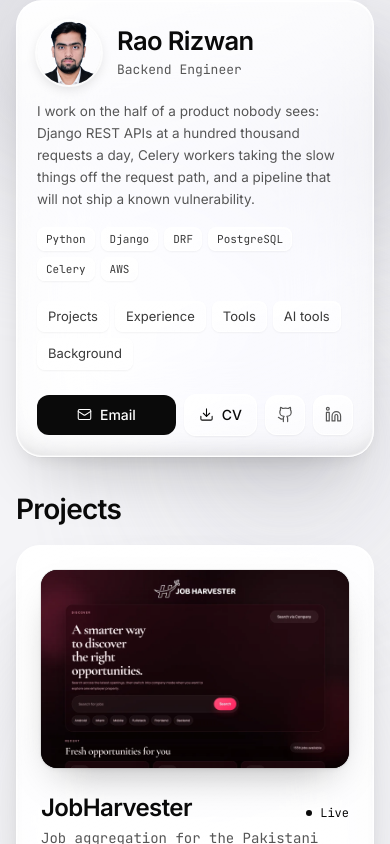
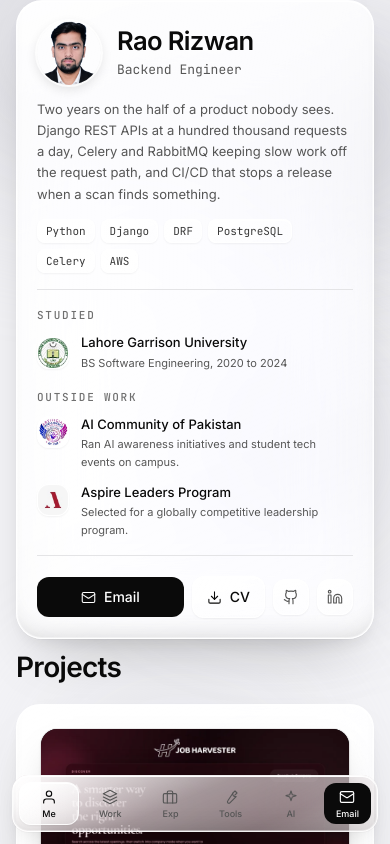
Before and after one commit to devRaoRizwan/portfolio, a React (Vite) app: page / in a window 390 px wide. Shown: the top 844 px of the page. Built offline with nearby package versions, Linux system fonts and the light colour scheme.

Commit message:
mobile view done

```diff
--- a/src/App.jsx
+++ b/src/App.jsx
@@ -1,5 +1,5 @@
 import Rail from './components/Rail'
-import Background from './components/Background'
+import MobileNav from './components/MobileNav'
 import Work from './components/Work'
 import Projects from './components/Projects'
 import Stack from './components/Stack'
@@ -19,7 +19,7 @@
         <i />
       </div>
 
-      <div className="mx-auto w-full max-w-[1500px] px-4 sm:px-6 lg:px-8">
+      <div className="mx-auto w-full max-w-[1500px] px-4 pb-24 sm:px-6 lg:px-8 lg:pb-0">
         <div className="grid gap-3 lg:grid-cols-[340px_minmax(0,1fr)] lg:gap-10 xl:grid-cols-[380px_minmax(0,1fr)]">
           <Rail />
 
@@ -28,10 +28,11 @@
             <Work />
             <Stack />
             <AITools />
-            <Background />
           </main>
         </div>
       </div>
+
+      <MobileNav />
     </>
   )
 }
--- a/src/components/Background.jsx
+++ /dev/null
@@ -1,47 +0,0 @@
-import { background } from '../content'
-import { Section, Reveal, Logo } from './ui'
-
-export default function Background() {
-  const { education, community } = background
-
-  return (
-    <Section id="education" title="Background">
-      <div className="grid gap-4 md:grid-cols-2">
-        <Reveal>
-          <div className="glass h-full rounded-[24px] p-6 sm:p-7">
-            <p className="eyebrow mb-3">Studied</p>
-            <div className="flex items-center gap-3">
-              <Logo src={education.logo} name={education.institution} size={40} />
-              <div className="min-w-0">
-                <p className="text-sm font-medium leading-snug text-ink">
-                  {education.institution}
-                </p>
-                <p className="mt-0.5 text-xs text-muted">
-                  {education.degree}, {education.period}
-                </p>
-              </div>
-            </div>
-
-          </div>
-        </Reveal>
-
-        <Reveal delay={80}>
-          <div className="glass h-full rounded-[24px] p-6 sm:p-7">
-            <p className="eyebrow mb-3">Outside work</p>
-            <ul className="space-y-4">
-              {community.map((item) => (
-                <li key={item.org} className="flex items-start gap-3">
-                  <Logo src={item.logo} name={item.org} size={40} />
-                  <div className="min-w-0">
-                    <p className="text-sm font-medium leading-snug text-ink">{item.org}</p>
-                    <p className="mt-0.5 text-xs leading-relaxed text-muted">{item.note}</p>
-                  </div>
-                </li>
-              ))}
-            </ul>
-          </div>
-        </Reveal>
-      </div>
-    </Section>
-  )
-}
--- /dev/null
+++ b/src/components/EmailButton.jsx
@@ -0,0 +1,18 @@
+import { profile } from '../content'
+import { IconMail, gmailWebUrl, openGmail } from './ui'
+
+export default function EmailButton({ className = '' }) {
+  return (
+    <a
+      href={gmailWebUrl(profile.email)}
+      onClick={(e) => openGmail(e, profile.email)}
+      target="_blank"
+      rel="noreferrer noopener"
+      title={profile.email}
+      className={`inline-flex items-center justify-center gap-2 rounded-xl bg-accent px-4 py-2.5 text-sm font-medium text-white transition-colors hover:bg-accent-dark ${className}`}
+    >
+      <IconMail width={15} height={15} />
+      Email
+    </a>
+  )
+}
--- /dev/null
+++ b/src/components/MobileNav.jsx
@@ -0,0 +1,81 @@
+import { useEffect, useState } from 'react'
+import { profile } from '../content'
+import {
+  IconUser,
+  IconLayers,
+  IconBriefcase,
+  IconWrench,
+  IconSparkle,
+  IconMail,
+  gmailWebUrl,
+  openGmail,
+} from './ui'
+
+const TABS = [
+  { href: '#top', label: 'Me', Icon: IconUser },
+  { href: '#projects', label: 'Work', Icon: IconLayers },
+  { href: '#work', label: 'Exp', Icon: IconBriefcase },
+  { href: '#stack', label: 'Tools', Icon: IconWrench },
+  { href: '#ai', label: 'AI', Icon: IconSparkle },
+]
+
+export default function MobileNav() {
+  const [active, setActive] = useState('#top')
+
+  useEffect(() => {
+    const nodes = TABS.map((t) => document.querySelector(t.href)).filter(Boolean)
+    if (!nodes.length || typeof IntersectionObserver === 'undefined') return
+
+    const observer = new IntersectionObserver(
+      (entries) => {
+        const seen = entries
+          .filter((e) => e.isIntersecting)
+          .sort((a, b) => b.intersectionRatio - a.intersectionRatio)[0]
+        if (seen) setActive(`#${seen.target.id}`)
+      },
+      { rootMargin: '-20% 0px -60% 0px', threshold: [0.05, 0.3] }
+    )
+    nodes.forEach((n) => observer.observe(n))
+    return () => observer.disconnect()
+  }, [])
+
+  return (
+    <div className="no-print pointer-events-none fixed inset-x-0 bottom-0 z-50 lg:hidden">
+      <div className="px-3 pb-[max(0.75rem,env(safe-area-inset-bottom))]">
+        <nav
+          aria-label="Sections"
+          className="glass pointer-events-auto flex items-center gap-0.5 rounded-2xl p-1.5"
+        >
+          {TABS.map(({ href, label, Icon }) => {
+            const on = active === href
+            return (
+              <a
+                key={href}
+                href={href}
+                aria-current={on ? 'true' : undefined}
+                className={`flex flex-1 flex-col items-center gap-1 rounded-xl px-1 py-1.5 transition-colors ${
+                  on ? 'glass-chip text-ink' : 'text-muted'
+                }`}
+              >
+                <Icon width={16} height={16} />
+                <span className="text-[9px] font-medium leading-none">{label}</span>
+              </a>
+            )
+          })}
+
+          <a
+            href={gmailWebUrl(profile.email)}
+            onClick={(e) => openGmail(e, profile.email)}
+            target="_blank"
+            rel="noreferrer noopener"
+            aria-label="Email"
+            className="ml-0.5 flex shrink-0 flex-col items-center gap-1 rounded-xl bg-accent px-3 py-1.5 text-white"
+          >
+            <IconMail width={16} height={16} />
+            <span className="text-[9px] font-medium leading-none">Email</span>
+          </a>
+        </nav>
+      </div>
+    </div>
+  )
+}
--- a/src/components/Projects.jsx
+++ b/src/components/Projects.jsx
@@ -39,6 +39,7 @@
 
 function Links({ name, links }) {
   const repos = [
+    { key: 'overview', label: 'Overview' },
     { key: 'frontend', label: 'Frontend' },
     { key: 'backend', label: 'Backend' },
     { key: 'crawlers', label: 'Crawlers' },
@@ -67,7 +68,7 @@
           className="glass-chip glass-hover inline-flex items-center gap-2 rounded-xl px-4 py-2.5 text-sm font-medium text-ink"
         >
           <IconGithub width={15} height={15} />
-          {repos.length > 1 ? repo.label : 'Source'}
+          {repos.length > 1 || repo.key === 'overview' ? repo.label : 'Source'}
           <span className="sr-only">code for {name}</span>
         </a>
       ))}
@@ -77,7 +78,7 @@
 
 export default function Projects() {
   return (
-    <Section id="projects" title="Projects">
+    <Section id="projects" title="Projects" flush>
       <div className="space-y-5">
         {projects.map((project, i) => (
           <Reveal key={project.name} delay={i * 80}>
@@ -89,10 +90,10 @@
                   <div className="flex flex-wrap items-baseline justify-between gap-x-6 gap-y-1">
                     <h3 className="text-2xl font-semibold text-ink">{project.name}</h3>
                     {project.links.live && (
-                      <span className="inline-flex items-center gap-2 font-mono text-xs text-ink">
+                      <span className="inline-flex items-center gap-2 font-mono text-xs text-[#047857]">
                         <span aria-hidden className="relative flex h-1.5 w-1.5">
-                          <span className="absolute inline-flex h-full w-full animate-ping rounded-full bg-ink opacity-40" />
-                          <span className="relative inline-flex h-1.5 w-1.5 rounded-full bg-ink" />
+                          <span className="absolute inline-flex h-full w-full animate-ping rounded-full bg-[#10b981] opacity-70" />
+                          <span className="relative inline-flex h-1.5 w-1.5 rounded-full bg-[#10b981]" />
                         </span>
                         Live
                       </span>
--- a/src/components/Rail.jsx
+++ b/src/components/Rail.jsx
@@ -1,7 +1,8 @@
 import { useEffect, useState } from 'react'
-import { profile } from '../content'
+import { profile, background } from '../content'
+import EmailButton from './EmailButton'
 import {
-  IconMail,
+  Logo,
   IconGithub,
   IconLinkedin,
   IconDownload,
@@ -12,10 +13,10 @@
   { href: '#work', label: 'Experience' },
   { href: '#stack', label: 'Tools' },
   { href: '#ai', label: 'AI tools' },
-  { href: '#education', label: 'Background' },
 ]
 
 export default function Rail() {
+  const { education, community } = background
   const [active, setActive] = useState('')
 
   useEffect(() => {
@@ -57,9 +58,9 @@
           </div>
         </div>
 
-        <p className="mt-4 text-[13.5px] leading-relaxed text-muted">{profile.bio}</p>
+        <p className="mt-3.5 text-[13px] leading-relaxed text-muted">{profile.bio}</p>
 
-        <ul className="mt-4 flex flex-wrap gap-1.5">
+        <ul className="mt-3.5 flex flex-wrap gap-1.5">
           {profile.coreStack.map((tech) => (
             <li
               key={tech}
@@ -70,22 +71,42 @@
           ))}
         </ul>
 
-        <nav aria-label="Sections" className="no-print mt-5 lg:hidden">
-          <ul className="flex flex-wrap gap-1.5">
-            {LINKS.map((link) => (
-              <li key={link.href}>
-                <a
-                  href={link.href}
-                  className="glass-chip inline-flex rounded-lg px-2.5 py-1 text-[13px] text-ink-soft"
-                >
-                  {link.label}
-                </a>
+        <div className="mt-4 h-px bg-[var(--color-line)]" />
+
+        <div className="mt-4">
+          <p className="eyebrow mb-2.5">Studied</p>
+          <div className="flex items-center gap-3">
+            <Logo src={education.logo} name={education.institution} className="h-8 w-8 sm:h-9 sm:w-9" />
+            <div className="min-w-0">
+              <p className="text-[13px] font-medium leading-snug text-ink">
+                {education.institution}
+              </p>
+              <p className="mt-0.5 text-[11px] text-muted">
+                {education.degree}, {education.period}
+              </p>
+            </div>
+          </div>
+        </div>
+
+        <div className="mt-4">
+          <p className="eyebrow mb-2.5">Outside work</p>
+          <ul className="space-y-3">
+            {community.map((item) => (
+              <li key={item.org} className="flex items-start gap-3">
+                <Logo src={item.logo} name={item.org} className="h-8 w-8 sm:h-9 sm:w-9" />
+                <div className="min-w-0">
+                  <p className="text-[13px] font-medium leading-snug text-ink">{item.org}</p>
+                  <p className="mt-0.5 text-[11px] leading-relaxed text-muted">{item.note}</p>
+                </div>
               </li>
             ))}
           </ul>
-        </nav>
+        </div>
 
-        <nav aria-label="Sections" className="no-print mt-5 hidden lg:block">
+        <div className="mt-4 h-px bg-[var(--color-line)]" />
+
+
+        <nav aria-label="Sections" className="no-print mt-4 hidden lg:block">
           <ul>
             {LINKS.map((link, i) => {
               const on = active === link.href
@@ -93,7 +114,7 @@
                 <li key={link.href}>
                   <a
                     href={link.href}
-                    className={`group flex items-baseline gap-3 py-[7px] text-sm transition-colors ${
+                    className={`group flex items-baseline gap-3 py-1.5 text-sm transition-colors ${
                       on ? 'font-medium text-ink' : 'text-muted hover:text-ink'
                     }`}
                   >
@@ -113,14 +134,8 @@
           </ul>
         </nav>
 
-        <div className="no-print mt-6 flex flex-wrap items-center gap-2">
-          <a
-            href={`mailto:${profile.email}`}
-            className="inline-flex flex-1 items-center justify-center gap-2 rounded-xl bg-accent px-4 py-2.5 text-sm font-medium text-white transition-colors hover:bg-accent-dark"
-          >
-            <IconMail width={15} height={15} />
-            Email
-          </a>
+        <div className="no-print mt-5 flex flex-wrap items-center gap-2">
+          <EmailButton className="flex-1" />
           <a
             href={profile.resume}
             download
@@ -135,18 +150,18 @@
             target="_blank"
             rel="noreferrer noopener"
             aria-label="GitHub"
-            className="glass-chip glass-hover inline-flex h-10 w-10 shrink-0 items-center justify-center rounded-xl text-muted hover:text-ink"
+            className="glass-chip glass-hover inline-flex h-9 w-9 shrink-0 items-center justify-center rounded-xl text-muted hover:text-ink sm:h-10 sm:w-10"
           >
-            <IconGithub width={17} height={17} />
+            <IconGithub width={16} height={16} />
           </a>
           <a
             href={profile.linkedin}
             target="_blank"
             rel="noreferrer noopener"
             aria-label="LinkedIn"
-            className="glass-chip glass-hover inline-flex h-10 w-10 shrink-0 items-center justify-center rounded-xl text-muted hover:text-ink"
+            className="glass-chip glass-hover inline-flex h-9 w-9 shrink-0 items-center justify-center rounded-xl text-muted hover:text-ink sm:h-10 sm:w-10"
           >
-            <IconLinkedin width={17} height={17} />
+            <IconLinkedin width={16} height={16} />
           </a>
         </div>
       </div>
--- a/src/components/Work.jsx
+++ b/src/components/Work.jsx
@@ -10,7 +10,7 @@
           <Reveal key={job.company} delay={i * 80}>
             <article className="glass glass-hover rounded-[24px] p-6 sm:p-8">
               <div className="flex items-start gap-4">
-                <Logo src={job.logo} name={job.company} size={48} />
+                <Logo src={job.logo} name={job.company} className="h-10 w-10 sm:h-12 sm:w-12" />
 
                 <div className="min-w-0 flex-1">
                   <div className="flex flex-wrap items-baseline justify-between gap-x-6 gap-y-1">
--- a/src/components/ui.jsx
+++ b/src/components/ui.jsx
@@ -34,9 +34,10 @@
   )
 }
 
-export function Section({ id, title, children, className = '' }) {
+export function Section({ id, title, children, className = '', flush = false }) {
+  const pad = flush ? 'pb-6 sm:pb-8 lg:pb-10' : 'py-6 sm:py-8 lg:py-10'
   return (
-    <section id={id} className={`w-full py-6 sm:py-8 lg:py-10 ${className}`}>
+    <section id={id} className={`w-full ${pad} ${className}`}>
       {title && (
         <Reveal className="mb-5">
           <h2 className="text-[1.75rem] sm:text-3xl">{title}</h2>
@@ -48,6 +49,7 @@
 }
 
 export function Logo({ src, name, size = 44, className = '' }) {
+  const sizedByClass = /(^|\s)(h-|w-|size-)/.test(className)
   const monogram = name
     .split(' ')
     .filter(Boolean)
@@ -59,7 +61,7 @@
   return (
     <span
       className={`glass-chip flex shrink-0 items-center justify-center overflow-hidden rounded-xl ${className}`}
-      style={{ width: size, height: size }}
+      style={sizedByClass ? undefined : { width: size, height: size }}
     >
       {src ? (
         <img
@@ -137,10 +139,10 @@
 
 export function LogoGrid({ items }) {
   return (
-    <ul className="grid grid-cols-3 gap-2 sm:grid-cols-4 lg:grid-cols-6">
+    <ul className="grid grid-cols-4 gap-1.5 sm:grid-cols-5 sm:gap-2 lg:grid-cols-6">
       {items.map((item) => (
         <li key={item.name}>
-          <div className="glass glass-hover flex h-full flex-col items-center gap-2.5 rounded-2xl px-2 py-5">
+          <div className="glass glass-hover flex h-full flex-col items-center gap-2 rounded-xl px-1.5 py-3 sm:gap-2.5 sm:rounded-2xl sm:px-2 sm:py-5">
             {item.icon ? (
               <img
                 src={item.icon}
@@ -149,14 +151,14 @@
                 height={28}
                 loading="lazy"
                 decoding="async"
-                className="h-7 w-7"
+                className="h-5 w-5 sm:h-7 sm:w-7"
               />
             ) : (
-              <span className="flex h-7 items-center font-mono text-base font-semibold text-ink">
+              <span className="flex h-5 items-center font-mono text-sm font-semibold text-ink sm:h-7 sm:text-base">
                 {item.name.slice(0, 2)}
               </span>
             )}
-            <span className="text-center text-[11px] leading-tight text-muted">
+            <span className="text-center text-[10px] leading-tight text-muted sm:text-[11px]">
               {item.name}
             </span>
           </div>
@@ -165,3 +167,71 @@
     </ul>
   )
 }
+
+export const IconLayers = (p) => (
+  <svg {...base} {...p}>
+    <polygon points="12 2 2 7 12 12 22 7 12 2" />
+    <polyline points="2 17 12 22 22 17" />
+    <polyline points="2 12 12 17 22 12" />
+  </svg>
+)
+
+export const IconBriefcase = (p) => (
+  <svg {...base} {...p}>
+    <rect x="2" y="7" width="20" height="14" rx="2" />
+    <path d="M16 21V5a2 2 0 0 0-2-2h-4a2 2 0 0 0-2 2v16" />
+  </svg>
+)
+
+export const IconWrench = (p) => (
+  <svg {...base} {...p}>
+    <path d="M14.7 6.3a4 4 0 0 0 5 5l-9.4 9.4a2.1 2.1 0 0 1-3-3z" />
+    <path d="M14.7 6.3 18 3l3 3-3.3 3.3" />
+  </svg>
+)
+
+export const IconSparkle = (p) => (
+  <svg {...base} {...p}>
+    <path d="M12 3l1.9 5.6L19.5 10l-5.6 1.9L12 17.5l-1.9-5.6L4.5 10l5.6-1.4z" />
+  </svg>
+)
+
+export const IconUser = (p) => (
+  <svg {...base} {...p}>
+    <path d="M20 21v-2a4 4 0 0 0-4-4H8a4 4 0 0 0-4 4v2" />
+    <circle cx="12" cy="7" r="4" />
+  </svg>
+)
+
+export const IconCheck = (p) => (
+  <svg {...base} {...p}>
+    <polyline points="20 6 9 17 4 12" />
+  </svg>
+)
+
+
+export const gmailWebUrl = (email) =>
+  `https://mail.google.com/mail/?view=cm&fs=1&to=${encodeURIComponent(email)}`
+
+export function openGmail(event, email) {
+  if (event) event.preventDefault()
+  const web = gmailWebUrl(email)
+  const mobile = /android|iphone|ipad|ipod/i.test(navigator.userAgent || '')
+
+  if (!mobile) {
+    window.open(web, '_blank', 'noopener,noreferrer')
+    return
+  }
+
+  const fallback = setTimeout(() => {
+    if (!document.hidden) window.location.href = web
+  }, 1200)
+
+  const cancel = () => {
+    if (document.hidden) clearTimeout(fallback)
+  }
+  document.addEventListener('visibilitychange', cancel, { once: true })
+  window.addEventListener('pagehide', () => clearTimeout(fallback), { once: true })
+
+  window.location.href = `googlegmail://co?to=${encodeURIComponent(email)}`
+}
--- a/src/content.js
+++ b/src/content.js
@@ -3,9 +3,10 @@
   role: 'Backend Engineer',
   coreStack: ['Python', 'Django', 'DRF', 'PostgreSQL', 'Celery', 'AWS'],
 
-  bio: `I work on the half of a product nobody sees: Django REST APIs at a
-    hundred thousand requests a day, Celery workers taking the slow things off
-    the request path, and a pipeline that will not ship a known vulnerability.`,
+  bio: `Two years on the half of a product nobody sees. Django REST APIs at a
+    hundred thousand requests a day, Celery and RabbitMQ keeping slow work off
+    the request path, and CI/CD that stops a release when a scan finds
+    something.`,
 
   email: 'dev.raorizwan@gmail.com',
   phone: '+92 323 454 4880',
@@ -124,7 +125,8 @@
     ],
     links: {
       live: 'https://job-harvester-demo.vercel.app',
-      frontend: 'https://github.com/devRaoRizwan/JobHarvesterDemo',
+      overview: 'https://github.com/devRaoRizwan/JobHarvesterDemo',
+      frontend: null,
       backend: null,
       crawlers: null,
     },
@@ -162,6 +164,7 @@
     stack: ['Django REST Framework', 'JWT', 'PostgreSQL', 'drf-spectacular'],
     links: {
       live: null,
+      overview: null,
       frontend: null,
       backend: 'https://github.com/devRaoRizwan/jobbr',
       crawlers: null,
```
